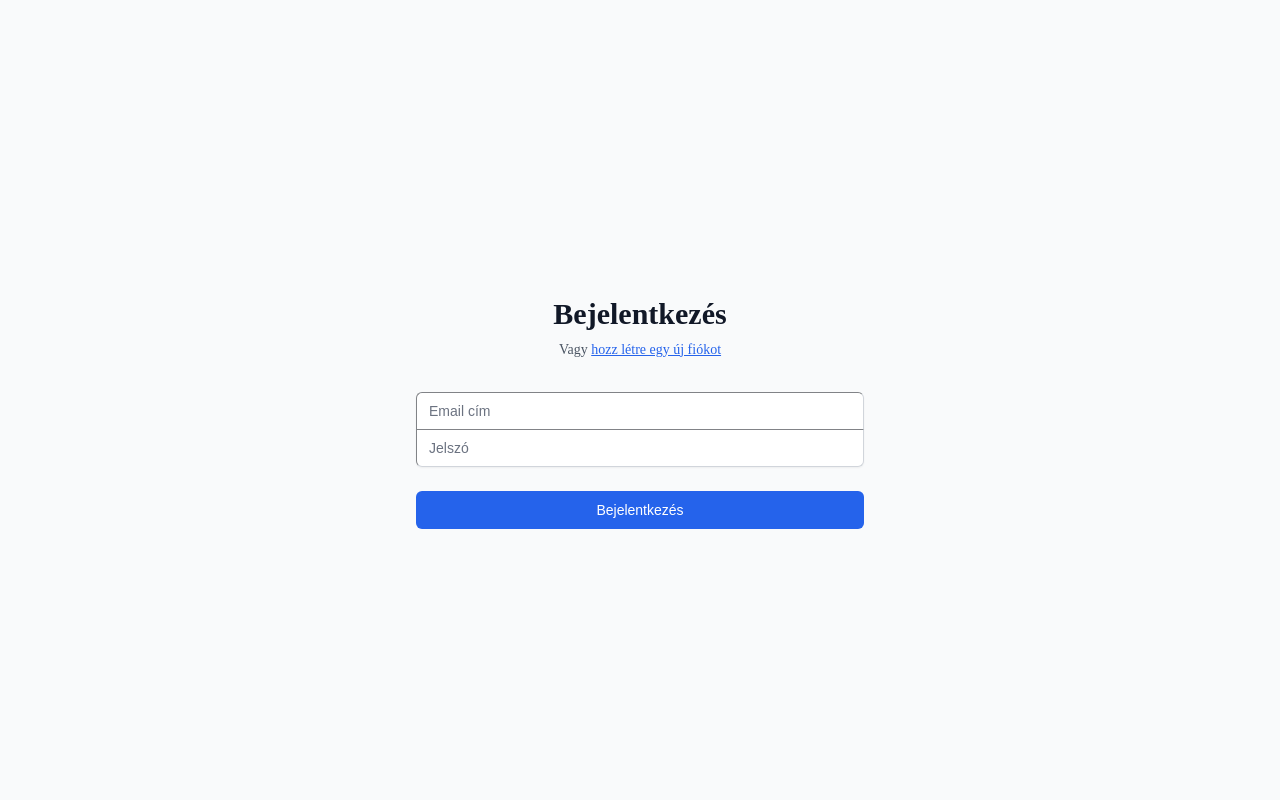
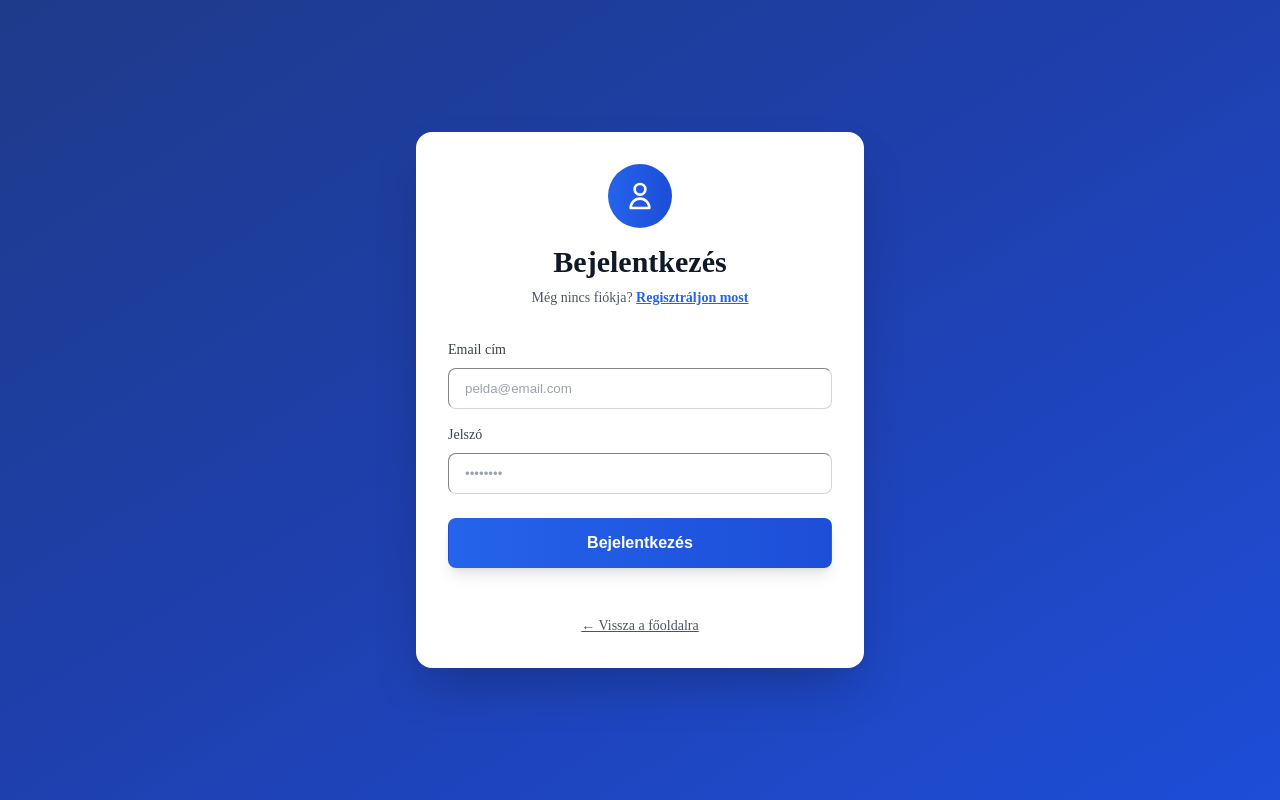
Before and after one commit to Wagreed/optika-weboldal, a Nuxt app in the folder frontend/: page /login in a window 1280 px wide. Built offline with nearby package versions, Linux system fonts and the light colour scheme; no server answers.

Commit message:
nuxt oldalak design javitas

```diff
--- a/frontend/app/layouts/default.vue
+++ b/frontend/app/layouts/default.vue
@@ -64,56 +64,84 @@
             <!-- Dropdown menu -->
             <transition
               enter-active-class="transition ease-out duration-200"
-              enter-from-class="opacity-0 scale-95"
-              enter-to-class="opacity-100 scale-100"
+              enter-from-class="opacity-0 -translate-y-2"
+              enter-to-class="opacity-100 translate-y-0"
               leave-active-class="transition ease-in duration-150"
-              leave-from-class="opacity-100 scale-100"
-              leave-to-class="opacity-0 scale-95"
+              leave-from-class="opacity-100 translate-y-0"
+              leave-to-class="opacity-0 -translate-y-2"
             >
               <div
                 v-if="userMenuOpen"
-                class="absolute right-0 top-full mt-2 w-48 bg-white rounded-lg shadow-lg py-2 z-50"
+                class="absolute right-0 top-full mt-3 w-56 bg-white rounded-xl shadow-2xl border border-gray-100 py-2 z-50 overflow-hidden"
               >
                 <template v-if="!isLoggedIn">
+                  <div class="px-3 py-2 border-b border-gray-100">
+                    <p class="text-xs font-medium text-gray-500 uppercase tracking-wider">Fiók kezelés</p>
+                  </div>
+                  <div class="py-1">
                     <NuxtLink
                       to="/login"
                       @click="userMenuOpen = false"
-                    class="block px-4 py-2 text-gray-700 hover:bg-blue-50 transition-colors no-underline"
+                      class="flex items-center px-4 py-3 text-gray-700 hover:bg-blue-50 hover:text-blue-700 transition-all duration-150 no-underline group"
                     >
-                    Bejelentkezés
+                      <svg xmlns="http://www.w3.org/2000/svg" class="h-5 w-5 mr-3 text-gray-400 group-hover:text-blue-600" fill="none" viewBox="0 0 24 24" stroke="currentColor">
+                        <path stroke-linecap="round" stroke-linejoin="round" stroke-width="2" d="M11 16l-4-4m0 0l4-4m-4 4h14m-5 4v1a3 3 0 01-3 3H6a3 3 0 01-3-3V7a3 3 0 013-3h7a3 3 0 013 3v1" />
+                      </svg>
+                      <span class="font-medium">Bejelentkezés</span>
                     </NuxtLink>
                     <NuxtLink
                       to="/register"
                       @click="userMenuOpen = false"
-                    class="block px-4 py-2 text-gray-700 hover:bg-blue-50 transition-colors no-underline"
+                      class="flex items-center px-4 py-3 text-gray-700 hover:bg-green-50 hover:text-green-700 transition-all duration-150 no-underline group"
                     >
-                    Regisztráció
+                      <svg xmlns="http://www.w3.org/2000/svg" class="h-5 w-5 mr-3 text-gray-400 group-hover:text-green-600" fill="none" viewBox="0 0 24 24" stroke="currentColor">
+                        <path stroke-linecap="round" stroke-linejoin="round" stroke-width="2" d="M18 9v3m0 0v3m0-3h3m-3 0h-3m-2-5a4 4 0 11-8 0 4 4 0 018 0zM3 20a6 6 0 0112 0v1H3v-1z" />
+                      </svg>
+                      <span class="font-medium">Regisztráció</span>
                     </NuxtLink>
+                  </div>
                 </template>
                 <template v-else>
+                  <div class="px-3 py-2 border-b border-gray-100">
+                    <p class="text-xs font-medium text-gray-500 uppercase tracking-wider">Bejelentkezve</p>
+                  </div>
+                  <div class="py-1">
                     <a
                       v-if="isAdminOrStaff"
                       :href="adminPanelUrl"
                       target="_blank"
                       @click="userMenuOpen = false"
-                    class="block px-4 py-2 text-gray-700 hover:bg-blue-50 transition-colors no-underline"
+                      class="flex items-center px-4 py-3 text-gray-700 hover:bg-purple-50 hover:text-purple-700 transition-all duration-150 no-underline group"
                     >
-                    Admin Panel
+                      <svg xmlns="http://www.w3.org/2000/svg" class="h-5 w-5 mr-3 text-gray-400 group-hover:text-purple-600" fill="none" viewBox="0 0 24 24" stroke="currentColor">
+                        <path stroke-linecap="round" stroke-linejoin="round" stroke-width="2" d="M10.325 4.317c.426-1.756 2.924-1.756 3.35 0a1.724 1.724 0 002.573 1.066c1.543-.94 3.31.826 2.37 2.37a1.724 1.724 0 001.065 2.572c1.756.426 1.756 2.924 0 3.35a1.724 1.724 0 00-1.066 2.573c.94 1.543-.826 3.31-2.37 2.37a1.724 1.724 0 00-2.572 1.065c-.426 1.756-2.924 1.756-3.35 0a1.724 1.724 0 00-2.573-1.066c-1.543.94-3.31-.826-2.37-2.37a1.724 1.724 0 00-1.065-2.572c-1.756-.426-1.756-2.924 0-3.35a1.724 1.724 0 001.066-2.573c-.94-1.543.826-3.31 2.37-2.37.996.608 2.296.07 2.572-1.065z" />
+                        <path stroke-linecap="round" stroke-linejoin="round" stroke-width="2" d="M15 12a3 3 0 11-6 0 3 3 0 016 0z" />
+                      </svg>
+                      <span class="font-medium">Admin Panel</span>
                     </a>
                     <NuxtLink
                       v-else
                       to="/profile"
                       @click="userMenuOpen = false"
-                    class="block px-4 py-2 text-gray-700 hover:bg-blue-50 transition-colors no-underline"
+                      class="flex items-center px-4 py-3 text-gray-700 hover:bg-blue-50 hover:text-blue-700 transition-all duration-150 no-underline group"
                     >
-                    Profil
+                      <svg xmlns="http://www.w3.org/2000/svg" class="h-5 w-5 mr-3 text-gray-400 group-hover:text-blue-600" fill="none" viewBox="0 0 24 24" stroke="currentColor">
+                        <path stroke-linecap="round" stroke-linejoin="round" stroke-width="2" d="M16 7a4 4 0 11-8 0 4 4 0 018 0zM12 14a7 7 0 00-7 7h14a7 7 0 00-7-7z" />
+                      </svg>
+                      <span class="font-medium">Profil</span>
                     </NuxtLink>
+                  </div>
+                  <div class="border-t border-gray-100 py-1">
                     <button
                       @click="handleLogout"
-                    class="block w-full text-left px-4 py-2 text-red-600 hover:bg-red-50 transition-colors"
+                      class="flex items-center w-full text-left px-4 py-3 text-red-600 hover:bg-red-50 transition-all duration-150 group"
                     >
-                    Kijelentkezés
+                      <svg xmlns="http://www.w3.org/2000/svg" class="h-5 w-5 mr-3 text-red-400 group-hover:text-red-600" fill="none" viewBox="0 0 24 24" stroke="currentColor">
+                        <path stroke-linecap="round" stroke-linejoin="round" stroke-width="2" d="M17 16l4-4m0 0l-4-4m4 4H7m6 4v1a3 3 0 01-3 3H6a3 3 0 01-3-3V7a3 3 0 013-3h4a3 3 0 013 3v1" />
+                      </svg>
+                      <span class="font-medium">Kijelentkezés</span>
                     </button>
+                  </div>
                 </template>
               </div>
             </transition>
--- a/frontend/app/pages/login.vue
+++ b/frontend/app/pages/login.vue
@@ -1,48 +1,60 @@
 <template>
-  <div class="min-h-screen flex items-center justify-center bg-gray-50 py-12 px-4 sm:px-6 lg:px-8">
-    <div class="max-w-md w-full space-y-8">
-      <div>
-        <h2 class="mt-6 text-center text-3xl font-extrabold text-gray-900">
+  <div class="min-h-screen flex items-center justify-center bg-gradient-to-br from-blue-900 via-blue-800 to-blue-700 py-12 px-4 sm:px-6 lg:px-8">
+    <div class="max-w-md w-full">
+      <!-- White card container -->
+      <div class="bg-white rounded-2xl shadow-2xl p-8 space-y-8">
+        <!-- Header -->
+        <div class="text-center">
+          <div class="inline-flex items-center justify-center w-16 h-16 bg-gradient-to-r from-blue-600 to-blue-700 rounded-full mb-4">
+            <svg xmlns="http://www.w3.org/2000/svg" class="h-8 w-8 text-white" fill="none" viewBox="0 0 24 24" stroke="currentColor">
+              <path stroke-linecap="round" stroke-linejoin="round" stroke-width="2" d="M16 7a4 4 0 11-8 0 4 4 0 018 0zM12 14a7 7 0 00-7 7h14a7 7 0 00-7-7z" />
+            </svg>
+          </div>
+          <h2 class="text-3xl font-bold text-gray-900">
             Bejelentkezés
           </h2>
-        <p class="mt-2 text-center text-sm text-gray-600">
-          Vagy
-          <NuxtLink to="/register" class="font-medium text-blue-600 hover:text-blue-500">
-            hozz létre egy új fiókot
+          <p class="mt-2 text-sm text-gray-600">
+            Még nincs fiókja?
+            <NuxtLink to="/register" class="font-semibold text-blue-600 hover:text-blue-700 transition">
+              Regisztráljon most
             </NuxtLink>
           </p>
         </div>
 
-      <form class="mt-8 space-y-6" @submit.prevent="handleLogin">
-        <div v-if="errorMessage" class="rounded-md bg-red-50 p-4">
-          <div class="text-sm text-red-700">
-            {{ errorMessage }}
+        <!-- Form -->
+        <form class="space-y-6" @submit.prevent="handleLogin">
+          <div v-if="errorMessage" class="rounded-lg bg-red-50 border border-red-200 p-4">
+            <div class="flex items-center">
+              <svg class="h-5 w-5 text-red-400 mr-2" fill="currentColor" viewBox="0 0 20 20">
+                <path fill-rule="evenodd" d="M10 18a8 8 0 100-16 8 8 0 000 16zM8.707 7.293a1 1 0 00-1.414 1.414L8.586 10l-1.293 1.293a1 1 0 101.414 1.414L10 11.414l1.293 1.293a1 1 0 001.414-1.414L11.414 10l1.293-1.293a1 1 0 00-1.414-1.414L10 8.586 8.707 7.293z" clip-rule="evenodd" />
+              </svg>
+              <span class="text-sm text-red-700">{{ errorMessage }}</span>
             </div>
           </div>
 
-        <div class="rounded-md shadow-sm -space-y-px">
+          <div class="space-y-4">
             <div>
-            <label for="email" class="sr-only">Email cím</label>
+              <label for="email" class="block text-sm font-medium text-gray-700 mb-2">Email cím</label>
               <input
                 id="email"
                 v-model="form.email"
                 name="email"
                 type="email"
                 required
-              class="appearance-none rounded-none relative block w-full px-3 py-2 border border-gray-300 placeholder-gray-500 text-gray-900 rounded-t-md focus:outline-none focus:ring-blue-500 focus:border-blue-500 focus:z-10 sm:text-sm"
-              placeholder="Email cím"
+                class="appearance-none block w-full px-4 py-3 border border-gray-300 rounded-lg placeholder-gray-400 text-gray-900 focus:outline-none focus:ring-2 focus:ring-blue-500 focus:border-transparent transition"
+                placeholder="pelda@email.com"
               >
             </div>
             <div>
-            <label for="password" class="sr-only">Jelszó</label>
+              <label for="password" class="block text-sm font-medium text-gray-700 mb-2">Jelszó</label>
               <input
                 id="password"
                 v-model="form.password"
                 name="password"
                 type="password"
                 required
-              class="appearance-none rounded-none relative block w-full px-3 py-2 border border-gray-300 placeholder-gray-500 text-gray-900 rounded-b-md focus:outline-none focus:ring-blue-500 focus:border-blue-500 focus:z-10 sm:text-sm"
-              placeholder="Jelszó"
+                class="appearance-none block w-full px-4 py-3 border border-gray-300 rounded-lg placeholder-gray-400 text-gray-900 focus:outline-none focus:ring-2 focus:ring-blue-500 focus:border-transparent transition"
+                placeholder="••••••••"
               >
             </div>
           </div>
@@ -51,12 +63,24 @@
             <button
               type="submit"
               :disabled="loading"
-            class="group relative w-full flex justify-center py-2 px-4 border border-transparent text-sm font-medium rounded-md text-white bg-blue-600 hover:bg-blue-700 focus:outline-none focus:ring-2 focus:ring-offset-2 focus:ring-blue-500 disabled:bg-gray-400"
+              class="w-full flex justify-center items-center py-3 px-4 border border-transparent text-base font-semibold rounded-lg text-white bg-gradient-to-r from-blue-600 to-blue-700 hover:from-blue-700 hover:to-blue-800 focus:outline-none focus:ring-2 focus:ring-offset-2 focus:ring-blue-500 disabled:opacity-50 disabled:cursor-not-allowed transition-all duration-200 shadow-lg hover:shadow-xl"
             >
+              <svg v-if="loading" class="animate-spin -ml-1 mr-3 h-5 w-5 text-white" xmlns="http://www.w3.org/2000/svg" fill="none" viewBox="0 0 24 24">
+                <circle class="opacity-25" cx="12" cy="12" r="10" stroke="currentColor" stroke-width="4"></circle>
+                <path class="opacity-75" fill="currentColor" d="M4 12a8 8 0 018-8V0C5.373 0 0 5.373 0 12h4zm2 5.291A7.962 7.962 0 014 12H0c0 3.042 1.135 5.824 3 7.938l3-2.647z"></path>
+              </svg>
               {{ loading ? 'Bejelentkezés...' : 'Bejelentkezés' }}
             </button>
           </div>
         </form>
+
+        <!-- Back to home -->
+        <div class="text-center pt-4 border-t border-gray-200">
+          <NuxtLink to="/" class="text-sm font-medium text-gray-600 hover:text-blue-600 transition">
+            ← Vissza a főoldalra
+          </NuxtLink>
+        </div>
+      </div>
     </div>
   </div>
 </template>
--- a/frontend/app/pages/register.vue
+++ b/frontend/app/pages/register.vue
@@ -1,65 +1,77 @@
 <template>
-  <div class="min-h-screen flex items-center justify-center bg-gray-50 py-12 px-4 sm:px-6 lg:px-8">
-    <div class="max-w-md w-full space-y-8">
-      <div>
-        <h2 class="mt-6 text-center text-3xl font-extrabold text-gray-900">
+  <div class="min-h-screen flex items-center justify-center bg-gradient-to-br from-blue-900 via-blue-800 to-blue-700 py-12 px-4 sm:px-6 lg:px-8">
+    <div class="max-w-md w-full">
+      <!-- White card container -->
+      <div class="bg-white rounded-2xl shadow-2xl p-8 space-y-6">
+        <!-- Header -->
+        <div class="text-center">
+          <div class="inline-flex items-center justify-center w-16 h-16 bg-gradient-to-r from-green-600 to-green-700 rounded-full mb-4">
+            <svg xmlns="http://www.w3.org/2000/svg" class="h-8 w-8 text-white" fill="none" viewBox="0 0 24 24" stroke="currentColor">
+              <path stroke-linecap="round" stroke-linejoin="round" stroke-width="2" d="M18 9v3m0 0v3m0-3h3m-3 0h-3m-2-5a4 4 0 11-8 0 4 4 0 018 0zM3 20a6 6 0 0112 0v1H3v-1z" />
+            </svg>
+          </div>
+          <h2 class="text-3xl font-bold text-gray-900">
             Regisztráció
           </h2>
-        <p class="mt-2 text-center text-sm text-gray-600">
-          Vagy
-          <NuxtLink to="/login" class="font-medium text-blue-600 hover:text-blue-500">
-            jelentkezz be a fiókodba
+          <p class="mt-2 text-sm text-gray-600">
+            Már van fiókja?
+            <NuxtLink to="/login" class="font-semibold text-blue-600 hover:text-blue-700 transition">
+              Jelentkezzen be
             </NuxtLink>
           </p>
         </div>
 
-      <form class="mt-8 space-y-6" @submit.prevent="handleRegister">
-        <div v-if="errorMessage" class="rounded-md bg-red-50 p-4">
-          <div class="text-sm text-red-700">
-            {{ errorMessage }}
+        <!-- Form -->
+        <form class="space-y-5" @submit.prevent="handleRegister">
+          <div v-if="errorMessage" class="rounded-lg bg-red-50 border border-red-200 p-4">
+            <div class="flex items-center">
+              <svg class="h-5 w-5 text-red-400 mr-2" fill="currentColor" viewBox="0 0 20 20">
+                <path fill-rule="evenodd" d="M10 18a8 8 0 100-16 8 8 0 000 16zM8.707 7.293a1 1 0 00-1.414 1.414L8.586 10l-1.293 1.293a1 1 0 101.414 1.414L10 11.414l1.293 1.293a1 1 0 001.414-1.414L11.414 10l1.293-1.293a1 1 0 00-1.414-1.414L10 8.586 8.707 7.293z" clip-rule="evenodd" />
+              </svg>
+              <span class="text-sm text-red-700">{{ errorMessage }}</span>
             </div>
           </div>
 
           <div class="space-y-4">
             <div>
-            <label for="name" class="block text-sm font-medium text-gray-700">Név *</label>
+              <label for="name" class="block text-sm font-medium text-gray-700 mb-2">Név *</label>
               <input
                 id="name"
                 v-model="form.name"
                 type="text"
                 required
-              class="mt-1 appearance-none relative block w-full px-3 py-2 border border-gray-300 placeholder-gray-500 text-gray-900 rounded-md focus:outline-none focus:ring-blue-500 focus:border-blue-500 sm:text-sm"
+                class="appearance-none block w-full px-4 py-3 border border-gray-300 rounded-lg placeholder-gray-400 text-gray-900 focus:outline-none focus:ring-2 focus:ring-green-500 focus:border-transparent transition"
                 placeholder="Teljes név"
               >
             </div>
 
             <div>
-            <label for="email" class="block text-sm font-medium text-gray-700">Email *</label>
+              <label for="email" class="block text-sm font-medium text-gray-700 mb-2">Email *</label>
               <input
                 id="email"
                 v-model="form.email"
                 type="email"
                 required
-              class="mt-1 appearance-none relative block w-full px-3 py-2 border border-gray-300 placeholder-gray-500 text-gray-900 rounded-md focus:outline-none focus:ring-blue-500 focus:border-blue-500 sm:text-sm"
-              placeholder="email@pelda.hu"
+                class="appearance-none block w-full px-4 py-3 border border-gray-300 rounded-lg placeholder-gray-400 text-gray-900 focus:outline-none focus:ring-2 focus:ring-green-500 focus:border-transparent transition"
+                placeholder="pelda@email.com"
               >
             </div>
 
             <div>
-            <label for="password" class="block text-sm font-medium text-gray-700">Jelszó *</label>
+              <label for="password" class="block text-sm font-medium text-gray-700 mb-2">Jelszó *</label>
               <input
                 id="password"
                 v-model="form.password"
                 type="password"
                 required
                 minlength="8"
-              class="mt-1 appearance-none relative block w-full px-3 py-2 border border-gray-300 placeholder-gray-500 text-gray-900 rounded-md focus:outline-none focus:ring-blue-500 focus:border-blue-500 sm:text-sm"
+                class="appearance-none block w-full px-4 py-3 border border-gray-300 rounded-lg placeholder-gray-400 text-gray-900 focus:outline-none focus:ring-2 focus:ring-green-500 focus:border-transparent transition"
                 placeholder="Minimum 8 karakter"
               >
             </div>
 
             <div>
-            <label for="password_confirmation" class="block text-sm font-medium text-gray-700">
+              <label for="password_confirmation" class="block text-sm font-medium text-gray-700 mb-2">
                 Jelszó megerősítése *
               </label>
               <input
@@ -68,18 +80,18 @@
                 type="password"
                 required
                 minlength="8"
-              class="mt-1 appearance-none relative block w-full px-3 py-2 border border-gray-300 placeholder-gray-500 text-gray-900 rounded-md focus:outline-none focus:ring-blue-500 focus:border-blue-500 sm:text-sm"
+                class="appearance-none block w-full px-4 py-3 border border-gray-300 rounded-lg placeholder-gray-400 text-gray-900 focus:outline-none focus:ring-2 focus:ring-green-500 focus:border-transparent transition"
                 placeholder="Jelszó újra"
               >
             </div>
 
             <div>
-            <label for="phone" class="block text-sm font-medium text-gray-700">Telefonszám</label>
+              <label for="phone" class="block text-sm font-medium text-gray-700 mb-2">Telefonszám</label>
               <input
                 id="phone"
                 v-model="form.phone"
                 type="tel"
-              class="mt-1 appearance-none relative block w-full px-3 py-2 border border-gray-300 placeholder-gray-500 text-gray-900 rounded-md focus:outline-none focus:ring-blue-500 focus:border-blue-500 sm:text-sm"
+                class="appearance-none block w-full px-4 py-3 border border-gray-300 rounded-lg placeholder-gray-400 text-gray-900 focus:outline-none focus:ring-2 focus:ring-green-500 focus:border-transparent transition"
                 placeholder="+36 30 123 4567"
               >
             </div>
@@ -89,12 +101,24 @@
             <button
               type="submit"
               :disabled="loading"
-            class="group relative w-full flex justify-center py-2 px-4 border border-transparent text-sm font-medium rounded-md text-white bg-blue-600 hover:bg-blue-700 focus:outline-none focus:ring-2 focus:ring-offset-2 focus:ring-blue-500 disabled:bg-gray-400"
+              class="w-full flex justify-center items-center py-3 px-4 border border-transparent text-base font-semibold rounded-lg text-white bg-gradient-to-r from-green-600 to-green-700 hover:from-green-700 hover:to-green-800 focus:outline-none focus:ring-2 focus:ring-offset-2 focus:ring-green-500 disabled:opacity-50 disabled:cursor-not-allowed transition-all duration-200 shadow-lg hover:shadow-xl"
             >
+              <svg v-if="loading" class="animate-spin -ml-1 mr-3 h-5 w-5 text-white" xmlns="http://www.w3.org/2000/svg" fill="none" viewBox="0 0 24 24">
+                <circle class="opacity-25" cx="12" cy="12" r="10" stroke="currentColor" stroke-width="4"></circle>
+                <path class="opacity-75" fill="currentColor" d="M4 12a8 8 0 018-8V0C5.373 0 0 5.373 0 12h4zm2 5.291A7.962 7.962 0 014 12H0c0 3.042 1.135 5.824 3 7.938l3-2.647z"></path>
+              </svg>
               {{ loading ? 'Regisztráció...' : 'Regisztráció' }}
             </button>
           </div>
         </form>
+
+        <!-- Back to home -->
+        <div class="text-center pt-4 border-t border-gray-200">
+          <NuxtLink to="/" class="text-sm font-medium text-gray-600 hover:text-blue-600 transition">
+            ← Vissza a főoldalra
+          </NuxtLink>
+        </div>
+      </div>
     </div>
   </div>
 </template>
```
Lines whose indentation alone changed are shown as unchanged.
